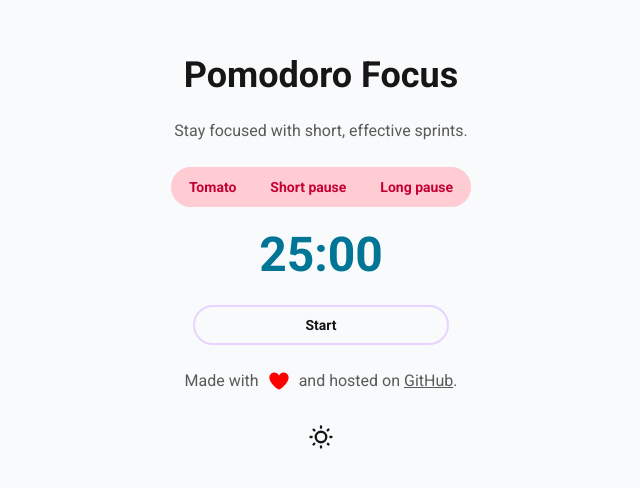
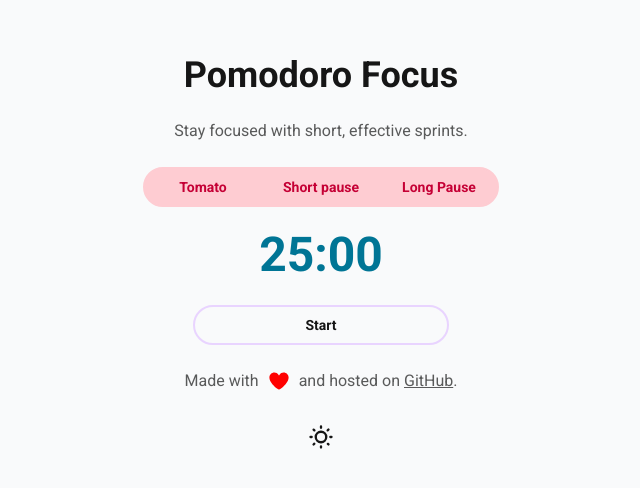
Before and after one commit to Alten-PRRMRC/PomodoroFocus, an Angular app: page / in a window 1280 px wide. Shown: the part 144-632 px from the top of the page, without its empty margins (319-959 px from the left). Built offline with nearby package versions, Linux system fonts and the light colour scheme.

Commit message:
refactor: simplify code feat: add icons

```diff
--- a/src/app/features/timer/mode.enum.ts
+++ b/src/app/features/timer/mode.enum.ts
@@ -2,5 +2,5 @@ export enum Mode {
     Tomato = 0,
     ShortPause = 0.5,
     LongPause = 2,
-    Reset = 2.5
+    Reset = 4.5
 }
--- a/src/app/features/timer/timer.component.html
+++ b/src/app/features/timer/timer.component.html
@@ -1,27 +1,25 @@
 <section class="flex flex-col items-center gap-6">
-  <div class="join">
-    <button class="btn join-item btn-secondary font-bold hover:text-accent-content active:text-accent-content"
-            (click)="setTimer(1500000)">
-      Tomato
-    </button>
-    <button class="btn join-item btn-secondary font-bold hover:text-accent-content active:text-accent-content"
-            (click)="setTimer(300000)">
-      Short pause
-    </button>
-    <button class="btn join-item btn-secondary font-bold hover:text-accent-content active:text-accent-content"
-            (click)="setTimer(900000)">
-      Long pause
-    </button>
-  </div>
-
+  <section class="join">
+    @let modes =
+      [{
+        label: "Tomato", millis: 1500000
+      },
+      {
+        label: "Short pause", millis: 300000
+      },
+      {
+        label: "Long Pause", millis: 900000
+      }];
+    @for(obj of modes; track $index){
+      <button class="btn join-item btn-secondary font-bold hover:text-accent-content active:text-accent-content w-[120px]"
+              (click)="setTimer(obj.millis, true)">
+        {{ obj.label }}
+      </button>
+    }
+  </section>
   <h2 class="text-5xl font-bold text-info-content h-[50px]">
-    @if (isStarted.value) {
-      {{ timer | async | date: "mm:ss" }}
-    } @else {
-      {{ millis | date: "mm:ss" }}
-    }
+    {{ timer | async | date: "mm:ss" }}
   </h2>
-
   <button class="btn btn-wide btn-outline border-2 border-primary hover:bg-primary hover:text-primary-content font-bold"
           (click)="timerToggle()">
     {{ labelStatus }}
--- a/src/app/features/timer/timer.component.ts
+++ b/src/app/features/timer/timer.component.ts
@@ -76,14 +76,14 @@ export class TimerComponent {
 
   changeMode() {
     this.nextMode += Mode.ShortPause;
-    if (this.nextMode >= Mode.Reset) {
+    if (this.nextMode > Mode.Reset) {
       this.nextMode = Mode.Tomato;
     }
-    if (this.nextMode % 1 === 0) {
+    if (this.nextMode % 1 !== 0) {
       // Check if is float nextMode
-      this.setTimer(this.nextMode === 2 ? LONG_PAUSE : TOMATO_TIME);
+      this.setTimer(this.nextMode === Mode.Reset ? LONG_PAUSE : SHORT_PAUSE);
     } else {
-      this.setTimer(SHORT_PAUSE);
+      this.setTimer(TOMATO_TIME);
     }
   }
 
--- /dev/null
+++ b/src/assets/icons/app-icon-dot-empty.ts
@@ -0,0 +1,10 @@
+import {Component} from '@angular/core';
+
+@Component({
+  selector: 'app-icon-dot-empty',
+  imports: [],
+  template: `
+    <svg xmlns="http://www.w3.org/2000/svg" viewBox="0 0 640 640"><!--!Font Awesome Free v7.0.1 by @fontawesome - https://fontawesome.com License - https://fontawesome.com/license/free Copyright 2025 Fonticons, Inc.--><path d="M528 320C528 205.1 434.9 112 320 112C205.1 112 112 205.1 112 320C112 434.9 205.1 528 320 528C434.9 528 528 434.9 528 320zM64 320C64 178.6 178.6 64 320 64C461.4 64 576 178.6 576 320C576 461.4 461.4 576 320 576C178.6 576 64 461.4 64 320z"/></svg>
+  `,
+})
+export class DotEmptyIcon {}
--- /dev/null
+++ b/src/assets/icons/app-icon-dot-full.ts
@@ -0,0 +1,10 @@
+import {Component} from '@angular/core';
+
+@Component({
+  selector: 'app-icon-dot-full',
+  imports: [],
+  template: `
+    <svg xmlns="http://www.w3.org/2000/svg" viewBox="0 0 640 640"><!--!Font Awesome Free v7.0.1 by @fontawesome - https://fontawesome.com License - https://fontawesome.com/license/free Copyright 2025 Fonticons, Inc.--><path d="M64 320C64 178.6 178.6 64 320 64C461.4 64 576 178.6 576 320C576 461.4 461.4 576 320 576C178.6 576 64 461.4 64 320z"/></svg>
+  `,
+})
+export class DotFullIcon {}
--- a/src/assets/icons/index.ts
+++ b/src/assets/icons/index.ts
@@ -1,3 +1,5 @@
 export * from "./app-icon-moon";
 export * from "./app-icon-sun";
 export * from "./app-icon-heart";
+export * from "./app-icon-dot-empty";
+export * from "./app-icon-dot-full";
```
